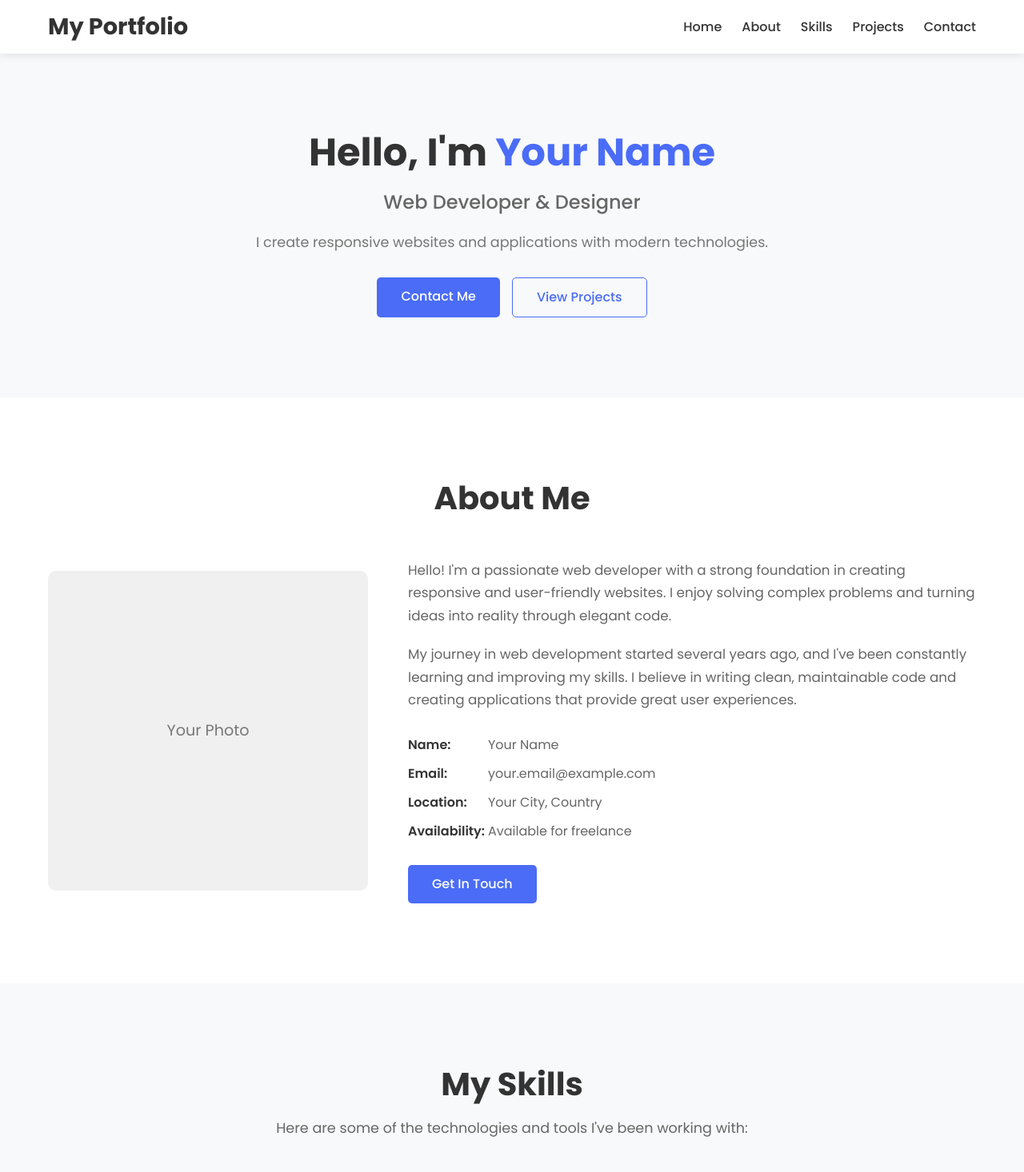
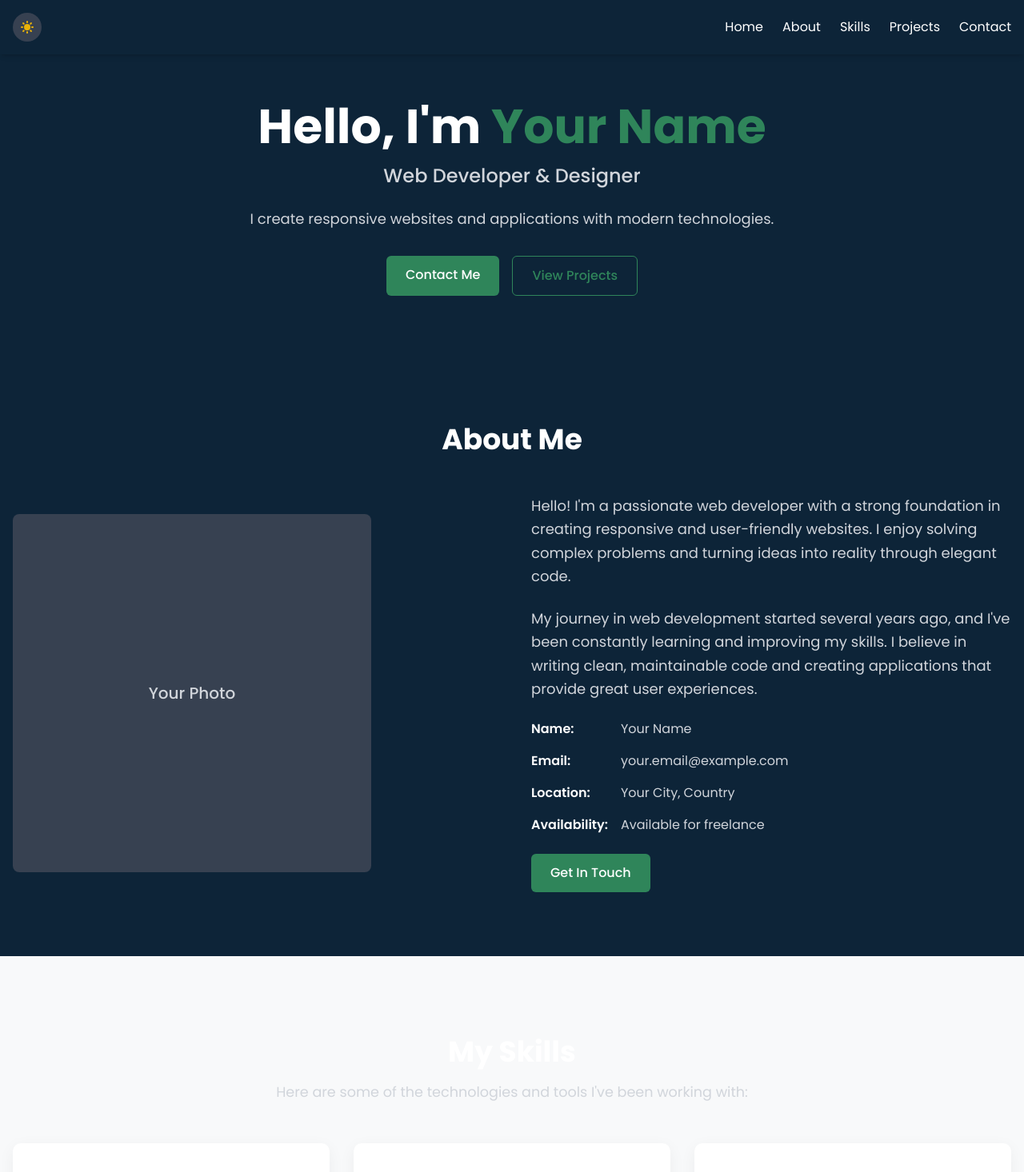
Before and after one commit to vinayBomma/vinaybomma.github.io, a React (Create React App) app: page / in a window 1280 px wide. Shown: the top 1466 px of the page at 80% size. Built offline with nearby package versions, Linux system fonts and the light colour scheme.

Commit message:
Tailwind setup and theming

```diff
--- a/package.json
+++ b/package.json
@@ -40,5 +40,10 @@
       "last 1 firefox version",
       "last 1 safari version"
     ]
+  },
+  "devDependencies": {
+    "autoprefixer": "^10.4.14",
+    "postcss": "^8.4.23",
+    "tailwindcss": "^3.3.0"
   }
 }
--- /dev/null
+++ b/postcss.config.js
@@ -0,0 +1,6 @@
+module.exports = {
+  plugins: {
+    tailwindcss: {},
+    autoprefixer: {},
+  }
+}
--- a/src/App.css
+++ b/src/App.css
@@ -1,84 +1,7 @@
-/* Global styles for the entire app */
-* {
-  margin: 0;
-  padding: 0;
-  box-sizing: border-box;
-  font-family: 'Poppins', sans-serif;
+/* Any remaining global styles not handled by Tailwind */
+/* You can add any custom styles that can't be easily handled by Tailwind here */
+
+/* Ensure smooth transitions when toggling dark mode */
+.App {
+  transition: background-color 0.3s, color 0.3s;
 }
-
-body {
-  background-color: #fff;
-  color: #333;
-  line-height: 1.5;
-}
-
-.container {
-  max-width: 1200px;
-  margin: 0 auto;
-  padding: 0 20px;
-}
-
-section {
-  overflow: hidden;
-}
-
-h1, h2, h3, h4, h5, h6 {
-  font-weight: 600;
-  line-height: 1.3;
-}
-
-a {
-  text-decoration: none;
-  color: inherit;
-}
-
-/* Reusable components */
-.btn {
-  display: inline-block;
-  padding: 12px 30px;
-  border-radius: 5px;
-  font-weight: 500;
-  text-decoration: none;
-  transition: all 0.3s;
-  cursor: pointer;
-  border: none;
-  font-size: 1rem;
-}
-
-.primary-btn {
-  background-color: #4a6cf7;
-  color: #fff;
-}
-
-.primary-btn:hover {
-  background-color: #3a5bd9;
-  transform: translateY(-3px);
-}
-
-.secondary-btn {
-  background-color: transparent;
-  color: #4a6cf7;
-  border: 1px solid #4a6cf7;
-}
-
-.secondary-btn:hover {
-  background-color: rgba(74, 108, 247, 0.05);
-  transform: translateY(-3px);
-}
-
-.section-title {
-  font-size: 2.5rem;
-  font-weight: 700;
-  text-align: center;
-  margin-bottom: 15px;
-  color: #333;
-}
-
-.section-description {
-  text-align: center;
-  max-width: 700px;
-  margin: 0 auto 50px;
-  font-size: 1.1rem;
-  color: #666;
-  line-height: 1.6;
-}
--- a/src/App.tsx
+++ b/src/App.tsx
@@ -7,10 +7,12 @@ import Skills from "./sections/Skills";
 import Projects from "./sections/Projects";
 import Contact from "./sections/Contact";
 import Footer from "./sections/Footer";
+import { ThemeProvider } from "./context/ThemeContext";
 
 function App() {
   return (
-    <div className="App">
+    <ThemeProvider>
+      <div className="App min-h-screen bg-lightBg dark:bg-primary text-lightText dark:text-darkText">
         <Header />
         <main>
           <Hero />
@@ -21,6 +23,7 @@ function App() {
         </main>
         <Footer />
       </div>
+    </ThemeProvider>
   );
 }
 
--- /dev/null
+++ b/src/context/ThemeContext.tsx
@@ -0,0 +1,46 @@
+import React, { createContext, useContext, useState, useEffect } from "react";
+
+type ThemeContextType = {
+  darkMode: boolean;
+  toggleDarkMode: () => void;
+};
+
+const ThemeContext = createContext<ThemeContextType | undefined>(undefined);
+
+export const ThemeProvider: React.FC<{ children: React.ReactNode }> = ({
+  children,
+}) => {
+  // Check if user has a preference saved in localStorage
+  const [darkMode, setDarkMode] = useState(() => {
+    const savedTheme = localStorage.getItem("theme");
+    return savedTheme ? savedTheme === "dark" : true; // Default to dark mode
+  });
+
+  // Update localStorage and apply the class to the HTML element when darkMode changes
+  useEffect(() => {
+    localStorage.setItem("theme", darkMode ? "dark" : "light");
+    if (darkMode) {
+      document.documentElement.classList.add("dark");
+    } else {
+      document.documentElement.classList.remove("dark");
+    }
+  }, [darkMode]);
+
+  const toggleDarkMode = () => {
+    setDarkMode(!darkMode);
+  };
+
+  return (
+    <ThemeContext.Provider value={{ darkMode, toggleDarkMode }}>
+      {children}
+    </ThemeContext.Provider>
+  );
+};
+
+export const useTheme = (): ThemeContextType => {
+  const context = useContext(ThemeContext);
+  if (context === undefined) {
+    throw new Error("useTheme must be used within a ThemeProvider");
+  }
+  return context;
+};
--- a/src/index.css
+++ b/src/index.css
@@ -1,26 +1,37 @@
 @import url('https://fonts.googleapis.com/css2?family=Poppins:wght@300;400;500;600;700&display=swap');
 @import url('https://cdnjs.cloudflare.com/ajax/libs/font-awesome/6.4.0/css/all.min.css');
 
-body {
-  margin: 0;
-  font-family: 'Poppins', -apple-system, BlinkMacSystemFont, 'Segoe UI', 'Roboto', 'Oxygen',
-    'Ubuntu', 'Cantarell', 'Fira Sans', 'Droid Sans', 'Helvetica Neue',
-    sans-serif;
-  -webkit-font-smoothing: antialiased;
-  -moz-osx-font-smoothing: grayscale;
-}
-
-code {
-  font-family: source-code-pro, Menlo, Monaco, Consolas, 'Courier New',
-    monospace;
-}
+@tailwind base;
+@tailwind components;
+@tailwind utilities;
 
 html {
   scroll-behavior: smooth;
 }
 
-* {
-  margin: 0;
-  padding: 0;
-  box-sizing: border-box;
+/* Common button styles */
+@layer components {
+  .btn {
+    @apply inline-block py-3 px-6 rounded-md font-medium transition-all duration-300 cursor-pointer;
+  }
+
+  .btn-primary {
+    @apply bg-accent text-white hover:bg-accent/80 hover:-translate-y-1;
+  }
+
+  .btn-secondary {
+    @apply bg-transparent text-accent border border-accent hover:bg-accent/5 hover:-translate-y-1;
+  }
+
+  .section-title {
+    @apply text-4xl font-bold text-center mb-4 dark:text-white text-gray-800;
+  }
+
+  .section-description {
+    @apply text-center max-w-2xl mx-auto mb-12 text-lg dark:text-gray-300 text-gray-600;
+  }
+
+  .container {
+    @apply max-w-7xl mx-auto px-4;
+  }
 }
--- a/src/sections/About.tsx
+++ b/src/sections/About.tsx
@@ -1,48 +1,68 @@
 import React from "react";
-import "../styles/About.css";
 
 const About: React.FC = () => {
   return (
-    <section id="about" className="about">
-      <div className="container">
+    <section
+      id="about"
+      className="py-20 bg-white dark:bg-primary/95 transition-colors duration-300"
+    >
+      <div className="container mx-auto px-4">
         <h2 className="section-title">About Me</h2>
-        <div className="about-content">
-          <div className="about-image">
+        <div className="mt-12 grid grid-cols-1 lg:grid-cols-2 gap-12 items-center">
+          <div className="max-w-md mx-auto lg:mx-0">
             {/* Replace with your image */}
-            <div className="placeholder-image">Your Photo</div>
+            <div className="aspect-square bg-gray-200 dark:bg-gray-700 flex items-center justify-center rounded-lg text-gray-500 dark:text-gray-300 text-xl font-medium">
+              Your Photo
+            </div>
           </div>
-          <div className="about-text">
-            <p>
+          <div className="space-y-6">
+            <p className="text-gray-700 dark:text-gray-300 text-lg leading-relaxed">
               Hello! I'm a passionate web developer with a strong foundation in
               creating responsive and user-friendly websites. I enjoy solving
               complex problems and turning ideas into reality through elegant
               code.
             </p>
-            <p>
+            <p className="text-gray-700 dark:text-gray-300 text-lg leading-relaxed">
               My journey in web development started several years ago, and I've
               been constantly learning and improving my skills. I believe in
               writing clean, maintainable code and creating applications that
               provide great user experiences.
             </p>
-            <div className="about-details">
-              <div className="detail-item">
-                <span className="detail-label">Name:</span>
-                <span className="detail-value">Your Name</span>
+            <div className="space-y-4 mt-8">
+              <div className="flex">
+                <span className="font-semibold w-28 text-gray-900 dark:text-white">
+                  Name:
+                </span>
+                <span className="text-gray-700 dark:text-gray-300">
+                  Your Name
+                </span>
               </div>
-              <div className="detail-item">
-                <span className="detail-label">Email:</span>
-                <span className="detail-value">your.email@example.com</span>
+              <div className="flex">
+                <span className="font-semibold w-28 text-gray-900 dark:text-white">
+                  Email:
+                </span>
+                <span className="text-gray-700 dark:text-gray-300">
+                  your.email@example.com
+                </span>
               </div>
-              <div className="detail-item">
-                <span className="detail-label">Location:</span>
-                <span className="detail-value">Your City, Country</span>
+              <div className="flex">
+                <span className="font-semibold w-28 text-gray-900 dark:text-white">
+                  Location:
+                </span>
+                <span className="text-gray-700 dark:text-gray-300">
+                  Your City, Country
+                </span>
               </div>
-              <div className="detail-item">
-                <span className="detail-label">Availability:</span>
-                <span className="detail-value">Available for freelance</span>
+              <div className="flex">
+                <span className="font-semibold w-28 text-gray-900 dark:text-white">
+                  Availability:
+                </span>
+                <span className="text-gray-700 dark:text-gray-300">
+                  Available for freelance
+                </span>
               </div>
             </div>
-            <a href="#contact" className="btn primary-btn">
+            <a href="#contact" className="btn btn-primary mt-8 inline-block">
               Get In Touch
             </a>
           </div>
--- a/src/sections/Header.tsx
+++ b/src/sections/Header.tsx
@@ -1,51 +1,118 @@
 import React, { useState } from "react";
-import "../styles/Header.css";
+import { useTheme } from "../context/ThemeContext";
 
 const Header: React.FC = () => {
   const [isMenuOpen, setIsMenuOpen] = useState(false);
+  const { darkMode, toggleDarkMode } = useTheme();
 
   const toggleMenu = () => {
     setIsMenuOpen(!isMenuOpen);
   };
 
   return (
-    <header className="header">
-      <div className="container">
-        <div className="logo">
-          <h1>My Portfolio</h1>
+    <header className="fixed top-0 left-0 w-full bg-white dark:bg-primary shadow-md z-50 py-4 transition-colors duration-300">
+      <div className="container mx-auto px-4 flex items-center justify-between">
+        <div className="flex items-center">
+          <button
+            onClick={toggleDarkMode}
+            className="p-2 rounded-full transition-colors duration-300 bg-gray-200 dark:bg-gray-700 flex items-center justify-center"
+            aria-label="Toggle Dark Mode"
+          >
+            {darkMode ? (
+              <svg
+                className="w-5 h-5 text-yellow-500"
+                fill="currentColor"
+                viewBox="0 0 20 20"
+                xmlns="http://www.w3.org/2000/svg"
+              >
+                <path
+                  d="M10 2a1 1 0 011 1v1a1 1 0 11-2 0V3a1 1 0 011-1zm4 8a4 4 0 11-8 0 4 4 0 018 0zm-.464 4.95l.707.707a1 1 0 001.414-1.414l-.707-.707a1 1 0 00-1.414 1.414zm2.12-10.607a1 1 0 010 1.414l-.706.707a1 1 0 11-1.414-1.414l.707-.707a1 1 0 011.414 0zM17 11a1 1 0 100-2h-1a1 1 0 100 2h1zm-7 4a1 1 0 011 1v1a1 1 0 11-2 0v-1a1 1 0 011-1zM5.05 6.464A1 1 0 106.465 5.05l-.708-.707a1 1 0 00-1.414 1.414l.707.707zm1.414 8.486l-.707.707a1 1 0 01-1.414-1.414l.707-.707a1 1 0 011.414 1.414zM4 11a1 1 0 100-2H3a1 1 0 000 2h1z"
+                  fillRule="evenodd"
+                  clipRule="evenodd"
+                />
+              </svg>
+            ) : (
+              <svg
+                className="w-5 h-5 text-gray-900"
+                fill="currentColor"
+                viewBox="0 0 20 20"
+                xmlns="http://www.w3.org/2000/svg"
+              >
+                <path d="M17.293 13.293A8 8 0 016.707 2.707a8.001 8.001 0 1010.586 10.586z" />
+              </svg>
+            )}
+          </button>
         </div>
+
         <div
-          className={`menu-icon ${isMenuOpen ? "active" : ""}`}
+          className="lg:hidden flex flex-col justify-between w-6 h-5 cursor-pointer"
           onClick={toggleMenu}
         >
-          <span></span>
-          <span></span>
-          <span></span>
+          <span
+            className={`h-0.5 bg-gray-800 dark:bg-white transition-all duration-300 ${
+              isMenuOpen ? "transform rotate-45 translate-y-2" : ""
+            }`}
+          ></span>
+          <span
+            className={`h-0.5 bg-gray-800 dark:bg-white transition-all duration-300 ${
+              isMenuOpen ? "opacity-0" : "opacity-100"
+            }`}
+          ></span>
+          <span
+            className={`h-0.5 bg-gray-800 dark:bg-white transition-all duration-300 ${
+              isMenuOpen ? "transform -rotate-45 -translate-y-2" : ""
+            }`}
+          ></span>
         </div>
-        <nav className={`nav ${isMenuOpen ? "active" : ""}`}>
-          <ul>
-            <li>
-              <a href="#home" onClick={() => setIsMenuOpen(false)}>
+
+        <nav
+          className={`fixed lg:static top-16 left-0 w-full lg:w-auto bg-white dark:bg-primary shadow-lg lg:shadow-none transform ${
+            isMenuOpen ? "translate-y-0" : "-translate-y-full lg:translate-y-0"
+          } transition-transform duration-300 lg:transition-none`}
+        >
+          <ul className="flex flex-col lg:flex-row py-4 lg:py-0 items-center">
+            <li className="mb-4 lg:mb-0 lg:mr-6">
+              <a
+                href="#home"
+                onClick={() => setIsMenuOpen(false)}
+                className="text-gray-800 dark:text-white hover:text-accent dark:hover:text-accent transition-colors duration-300"
+              >
                 Home
               </a>
             </li>
-            <li>
-              <a href="#about" onClick={() => setIsMenuOpen(false)}>
+            <li className="mb-4 lg:mb-0 lg:mr-6">
+              <a
+                href="#about"
+                onClick={() => setIsMenuOpen(false)}
+                className="text-gray-800 dark:text-white hover:text-accent dark:hover:text-accent transition-colors duration-300"
+              >
                 About
               </a>
             </li>
-            <li>
-              <a href="#skills" onClick={() => setIsMenuOpen(false)}>
+            <li className="mb-4 lg:mb-0 lg:mr-6">
+              <a
+                href="#skills"
+                onClick={() => setIsMenuOpen(false)}
+                className="text-gray-800 dark:text-white hover:text-accent dark:hover:text-accent transition-colors duration-300"
+              >
                 Skills
               </a>
             </li>
-            <li>
-              <a href="#projects" onClick={() => setIsMenuOpen(false)}>
+            <li className="mb-4 lg:mb-0 lg:mr-6">
+              <a
+                href="#projects"
+                onClick={() => setIsMenuOpen(false)}
+                className="text-gray-800 dark:text-white hover:text-accent dark:hover:text-accent transition-colors duration-300"
+              >
                 Projects
               </a>
             </li>
-            <li>
-              <a href="#contact" onClick={() => setIsMenuOpen(false)}>
+            <li className="mb-4 lg:mb-0">
+              <a
+                href="#contact"
+                onClick={() => setIsMenuOpen(false)}
+                className="text-gray-800 dark:text-white hover:text-accent dark:hover:text-accent transition-colors duration-300"
+              >
                 Contact
               </a>
             </li>
--- a/src/sections/Hero.tsx
+++ b/src/sections/Hero.tsx
@@ -1,24 +1,28 @@
 import React from "react";
-import "../styles/Hero.css";
 
 const Hero: React.FC = () => {
   return (
-    <section id="home" className="hero">
-      <div className="container">
-        <div className="hero-content">
-          <h1>
-            Hello, I'm <span className="highlight">Your Name</span>
+    <section
+      id="home"
+      className="pt-32 pb-20 bg-lightBg dark:bg-primary transition-colors duration-300"
+    >
+      <div className="container mx-auto px-4">
+        <div className="max-w-3xl mx-auto text-center">
+          <h1 className="text-4xl md:text-5xl lg:text-6xl font-bold mb-4 text-gray-800 dark:text-white">
+            Hello, I'm <span className="text-accent">Your Name</span>
           </h1>
-          <h2>Web Developer & Designer</h2>
-          <p>
+          <h2 className="text-xl md:text-2xl font-medium mb-6 text-gray-600 dark:text-gray-300">
+            Web Developer & Designer
+          </h2>
+          <p className="text-lg mb-8 text-gray-700 dark:text-gray-300">
             I create responsive websites and applications with modern
             technologies.
           </p>
-          <div className="hero-buttons">
-            <a href="#contact" className="btn primary-btn">
+          <div className="flex flex-col sm:flex-row justify-center gap-4">
+            <a href="#contact" className="btn btn-primary">
               Contact Me
             </a>
-            <a href="#projects" className="btn secondary-btn">
+            <a href="#projects" className="btn btn-secondary">
               View Projects
             </a>
           </div>
--- /dev/null
+++ b/tailwind.config.js
@@ -0,0 +1,27 @@
+/** @type {import('tailwindcss').Config} */
+module.exports = {
+  content: [
+    "./src/**/*.{js,jsx,ts,tsx}",
+  ],
+  darkMode: 'class', // Enables class-based dark mode
+  theme: {
+    extend: {
+      colors: {
+        primary: {
+          DEFAULT: '#0d2438',
+        },
+        accent: {
+          DEFAULT: '#2f855a',
+        },
+        darkBg: '#0d2438',
+        lightBg: '#f8f9fa',
+        darkText: '#ffffff',
+        lightText: '#333333',
+      },
+      fontFamily: {
+        sans: ['Poppins', 'sans-serif'],
+      },
+    },
+  },
+  plugins: [],
+}
```
Also changed, not shown: 2 other files (tests, documents, lock files or other folders). Lines whose indentation alone changed are shown as unchanged.
